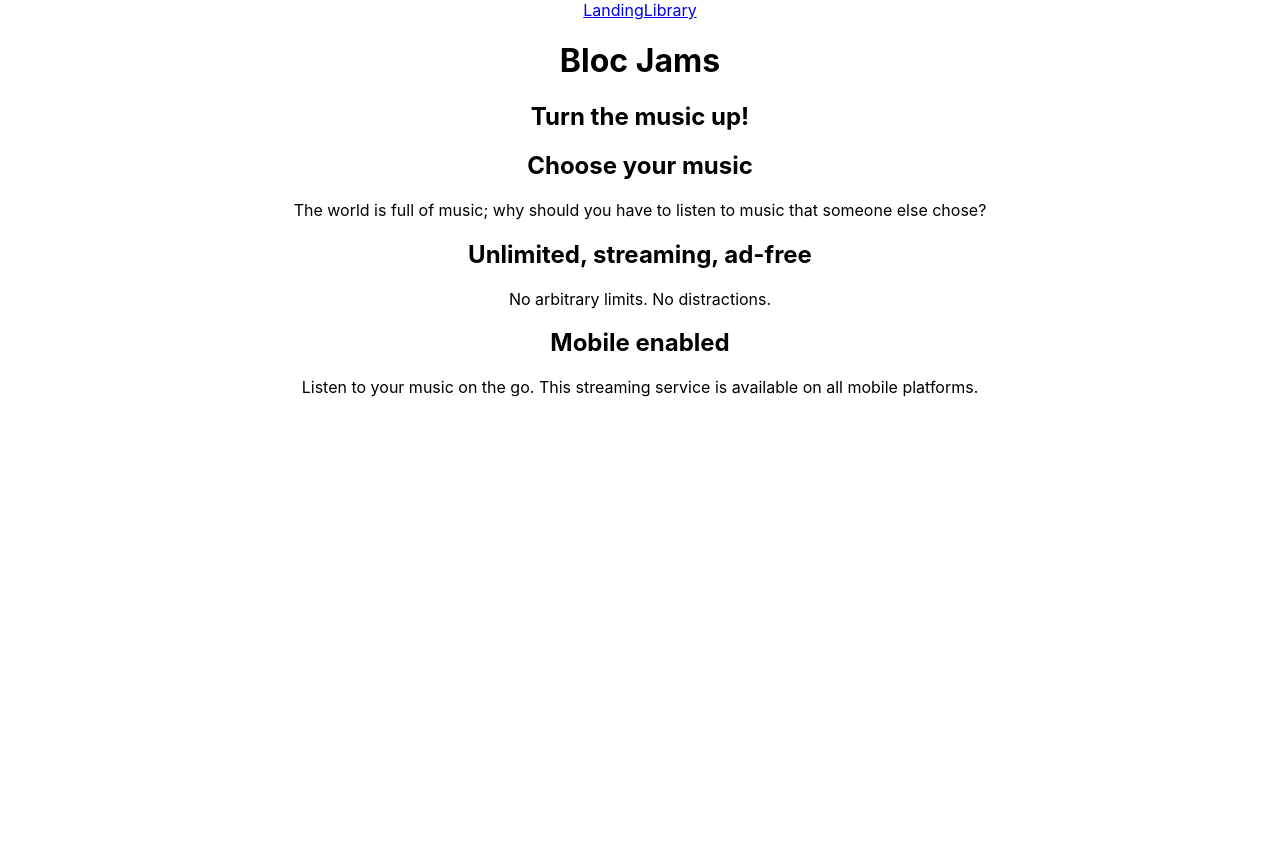
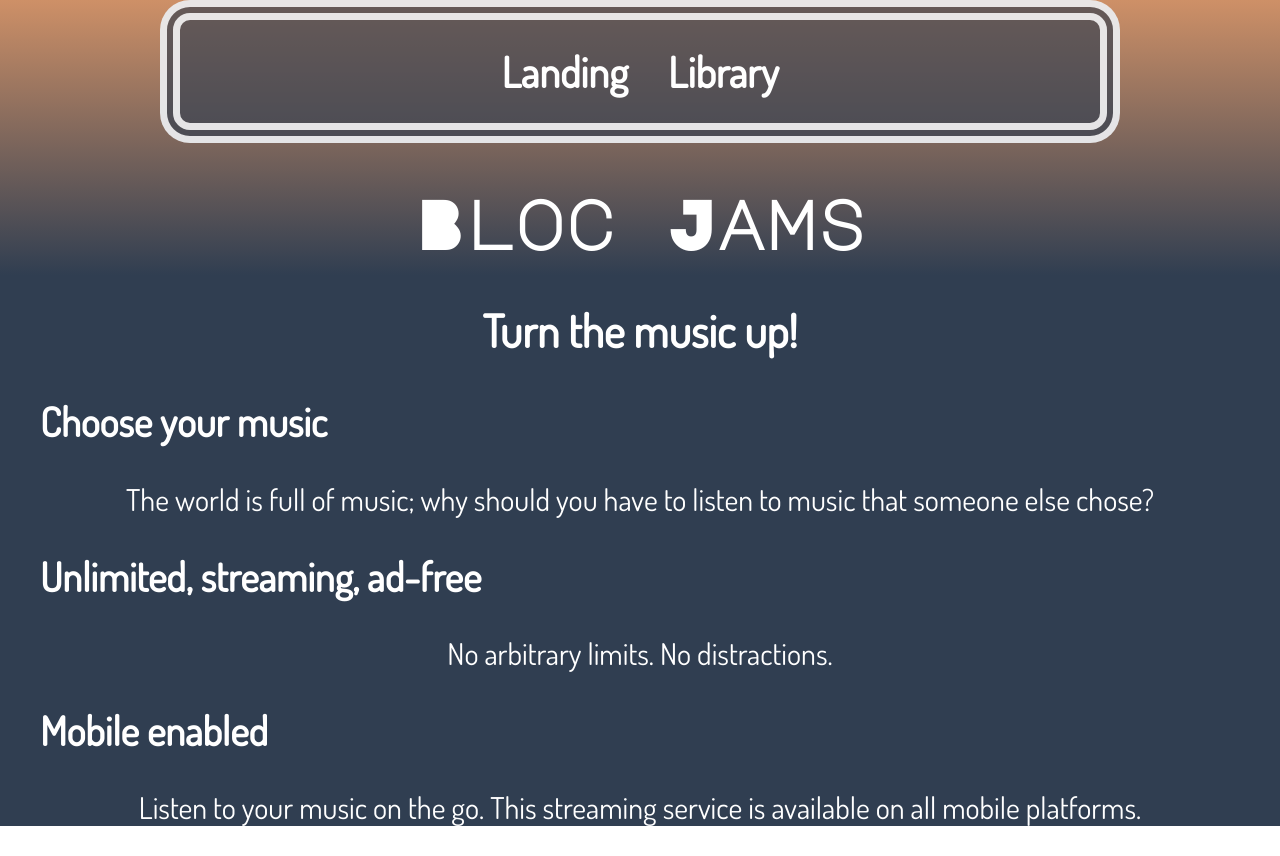
Before and after one commit to dclandon42/bloc-jams-react, a React (Create React App) app: page / in a window 1280 px wide. Before the commit the page ends 800 px from the top, so only its background shows below. Built offline with nearby package versions, Linux system fonts and the light colour scheme.

Commit message:
Checkpoint 17 Complete

```diff
--- a/public/index.html
+++ b/public/index.html
@@ -5,6 +5,7 @@
     <link rel="shortcut icon" href="%PUBLIC_URL%/favicon.ico">
     <meta name="viewport" content="width=device-width, initial-scale=1, shrink-to-fit=no">
     <meta name="theme-color" content="#000000">
+    <link href="https://fonts.googleapis.com/css?family=Dosis|Major+Mono+Display" rel="stylesheet">
     <!--
       manifest.json provides metadata used when your web app is added to the
       homescreen on Android. See https://developers.google.com/web/fundamentals/web-app-manifest/
@@ -20,6 +21,7 @@
       Learn how to configure a non-root public URL by running `npm run build`.
     -->
     <link rel="stylesheet" type="text/css" href="https://unpkg.com/ionicons@4.2.4/dist/css/ionicons.min.css">
+
     <title>React App</title>
   </head>
   <body>
--- a/src/App.css
+++ b/src/App.css
@@ -1,10 +1,47 @@
 .App {
   text-align: center;
+  background: linear-gradient(to bottom , #ce9067,#303e51, #303e51, #303e51);
+  background-size: auto;
+  height: 100%;
+
+}
+
+#title{
+  color: white;
+
+  font-size: 68px;
+  font-family: 'Major Mono Display', monospace;
 }
 
 .App-logo {
   animation: App-logo-spin infinite 20s linear;
   height: 40vmin;
+}
+
+.NavBar{
+  font-size: 42px;
+  font-family: 'Dosis', sans-serif;
+  padding: 25px;
+  text-decoration-color: blue;
+  font-weight: bolder;
+  border-style: double;
+  border-width: 20px;
+  border-color: rgba(255, 255, 255, .85);
+  border-radius: 30px;
+  margin-left: 160px;
+  margin-right: 160px;
+  background-color: rgba(48, 62, 81, .65)
+}
+#link1{
+  padding: 0 20px;
+  color: white;
+  text-decoration: none;
+
+}
+#link2{
+  padding: 0 20px;
+  color: white;
+  text-decoration: none;
 }
 
 .App-header {
@@ -16,10 +53,12 @@
   justify-content: center;
   font-size: calc(10px + 2vmin);
   color: white;
+  font-family: 'Dosis', sans-serif;
 }
 
 .App-link {
-  color: #61dafb;
+  color: #303e51;
+  font-family: 'Dosis', sans-serif
 }
 
 @keyframes App-logo-spin {
--- a/src/App.js
+++ b/src/App.js
@@ -4,17 +4,18 @@ import './App.css';
 import Landing from './components/Landing';
 import Library from './components/Library';
 import Album from './components/Album';
+import './App.css';
 
 class App extends Component {
   render() {
     return (
       <div className="App">
         <header>
-          <nav>
-            <Link to='/'>Landing</Link>
-            <Link to='/library'>Library</Link>
+          <nav className="NavBar">
+            <Link id="link1" to='/'>Landing</Link>
+            <Link id="link2" to='/library'>Library</Link>
           </nav>
-          <h1>Bloc Jams</h1>
+          <h1 id="title">Bloc Jams</h1>
         </header>
         <main>
           <Route exact path ="/" component={Landing} />
--- /dev/null
+++ b/src/components/Album.css
@@ -0,0 +1,8 @@
+.song-list{
+  text-align: center;
+  margin-left: auto;
+  margin-right: auto;
+  padding-top: 30px;
+  padding-bottom: 30px;
+
+}
--- a/src/components/Album.js
+++ b/src/components/Album.js
@@ -1,6 +1,7 @@
 import React, {Component} from 'react';
 import albumData from './../data/albums';
 import PlayerBar from './PlayerBar';
+import './Album.css'
 
 class Album extends Component {
   constructor(props){
@@ -148,7 +149,7 @@ class Album extends Component {
             <div id="release-info">{this.state.album.releaseInfo}</div>
             </div>
           </section>
-          <table id="song-list">
+          <table className="song-list">
             <colgroup>
               <col id="song-number-column" />
               <col id="song-title-column" />
--- /dev/null
+++ b/src/components/Landing.css
@@ -0,0 +1,14 @@
+.landing{
+  color: white;
+  font-family: 'Dosis', sans-serif
+}
+.point-title{
+text-align: left;
+padding-left: 40px;
+font-size: 40px;
+font-weight: bold;
+}
+.point-description{
+  font-size: 30px;
+  font-weight: lighter;
+}
--- a/src/components/Landing.js
+++ b/src/components/Landing.js
@@ -1,4 +1,5 @@
 import React from 'react';
+import './Landing.css';
 
 const Landing=()=>(
   <section className="landing">
--- /dev/null
+++ b/src/components/Library.css
@@ -0,0 +1,11 @@
+.images {
+  border: 5px solid;
+  border-color: white;
+  border-radius: 25px;
+}
+div{
+  color: white;
+  text-decoration-color: white;
+  font-family: 'Dosis', sans-serif;
+  font-size: 30px;
+}
--- a/src/components/Library.js
+++ b/src/components/Library.js
@@ -1,6 +1,7 @@
 import React, {Component} from 'react';
 import {Link} from 'react-router-dom';
 import albumData from './../data/albums';
+import './Library.css'
 
 class Library extends Component {
   constructor(props){
@@ -13,7 +14,7 @@ class Library extends Component {
         {
           this.state.albums.map( (album, index)=>
             <Link to={`/album/${album.slug}`} key={index}>
-              <img src={album.albumCover} alt={album.title} />
+              <img className="images" src={album.albumCover} alt={album.title} />
               <div>{album.title}</div>
               <div>{album.artist}</div>
               <div>{album.songs.length} songs</div>
--- a/src/components/PlayerBar.js
+++ b/src/components/PlayerBar.js
@@ -1,4 +1,5 @@
 import React, {Component} from 'react';
+import './PlayerBar.css'
 
 class PlayerBar extends Component {
   render() {
```
Also changed, not shown: src/PlayBar.css (added), src/components/PlayerBar.css (added).
